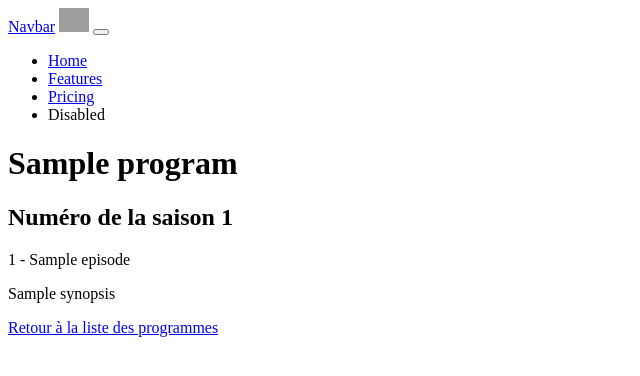
After one commit to Merhene/WILD-SERIES, a Symfony app: template templates/Program/episode_show.html.twig in a window 1280 px wide. The commit adds this page. Shown: the top 376 px of the page, without its empty margins (0-640 px from the left). Run offline with Twig, Linux system fonts and the light colour scheme; the template is opened without the code that fills it: most values are stand-ins (such as "Sample title", 1, 10 or a date in 2020); some libraries are stand-ins or nearby versions; grey boxes are pictures that could not be loaded.

Commit message:
quest 13

```diff
--- /dev/null
+++ b/templates/Program/episode_show.html.twig
@@ -0,0 +1,18 @@
+{% extends 'base.html.twig' %}
+
+{% block title %}Série #{{ program.id }}{% endblock %}
+
+{% block body %}
+    <div class="media">
+        <div class="media-body">
+            <h1 class="mt-0">{{ program.title }}</h1>
+            <h2>Numéro de la saison {{ season.number }}</h2>
+            <p> {{ episode.number }} - {{ episode.title }}
+            <p> {{ episode.synopsis }} </p>
+        </div>
+    </div>
+
+    <a href="{{ path('program_index') }}">
+        Retour à la liste des programmes
+    </a>
+{% endblock %}
--- a/templates/Program/show.html.twig
+++ b/templates/Program/show.html.twig
@@ -10,9 +10,9 @@
             <p>Catégorie : {{ program.category.name }}</p>
             <h2>Saisons</h2>
             <ul>
-                {% for season in seasons %}
+                {% for season in program.seasons %}
                 <p>{{ season.number }}</p>
-                    <li><a href="{{ path('program_season_show', {programId: program.id, seasonId: season.id}) }}">{{ season.number }}</a></li>
+                    <li><a href="{{ path('program_season_show', {program: program.id, season: season.id}) }}">{{ season.number }}</a></li>
                     {% else %}
                         Aucune série trouvée.
                 {% endfor %}
--- a/templates/seasons/season_show.html.twig
+++ b/templates/seasons/season_show.html.twig
@@ -17,9 +17,8 @@
     <ul>
         {% for episode in season.episodes %}
             <li>
-                <strong>Épisode {{ episode.number }} - {{ episode.title }}</strong><br>
-                {{ episode.synopsis }}
-            </li>
+                <a href="{{ path("episode_show", { program_id: program.id, season_id: season.id, episode_id: episode.id}) }}"><strong>Épisode {{ episode.number }}</strong></a>
+                {{ episode.title }} - {{ episode.synopsis }}
         {% endfor %}
     </ul>
 
```
Also changed, not shown: src/Controller/ProgramController.php (+23 -20 lines).
